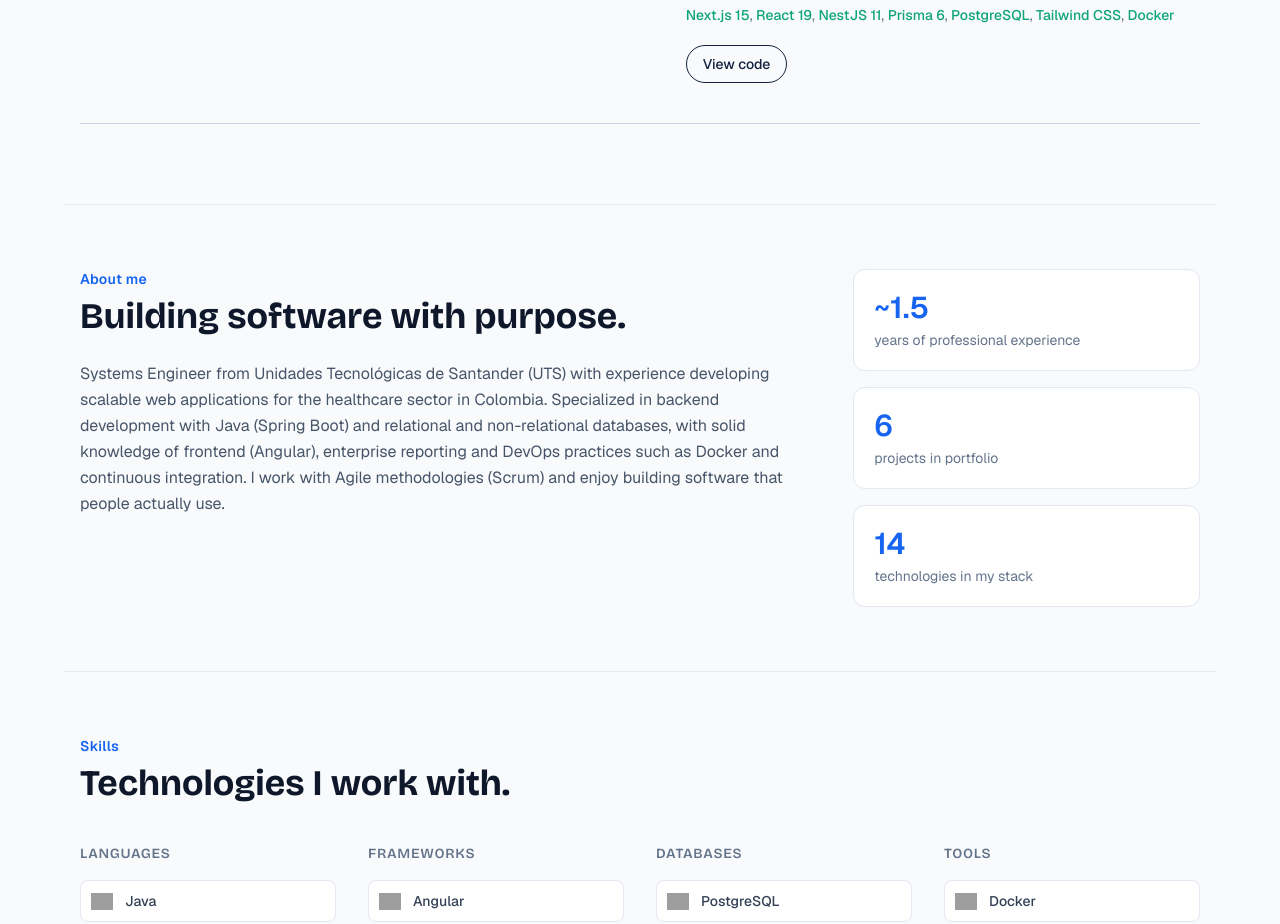
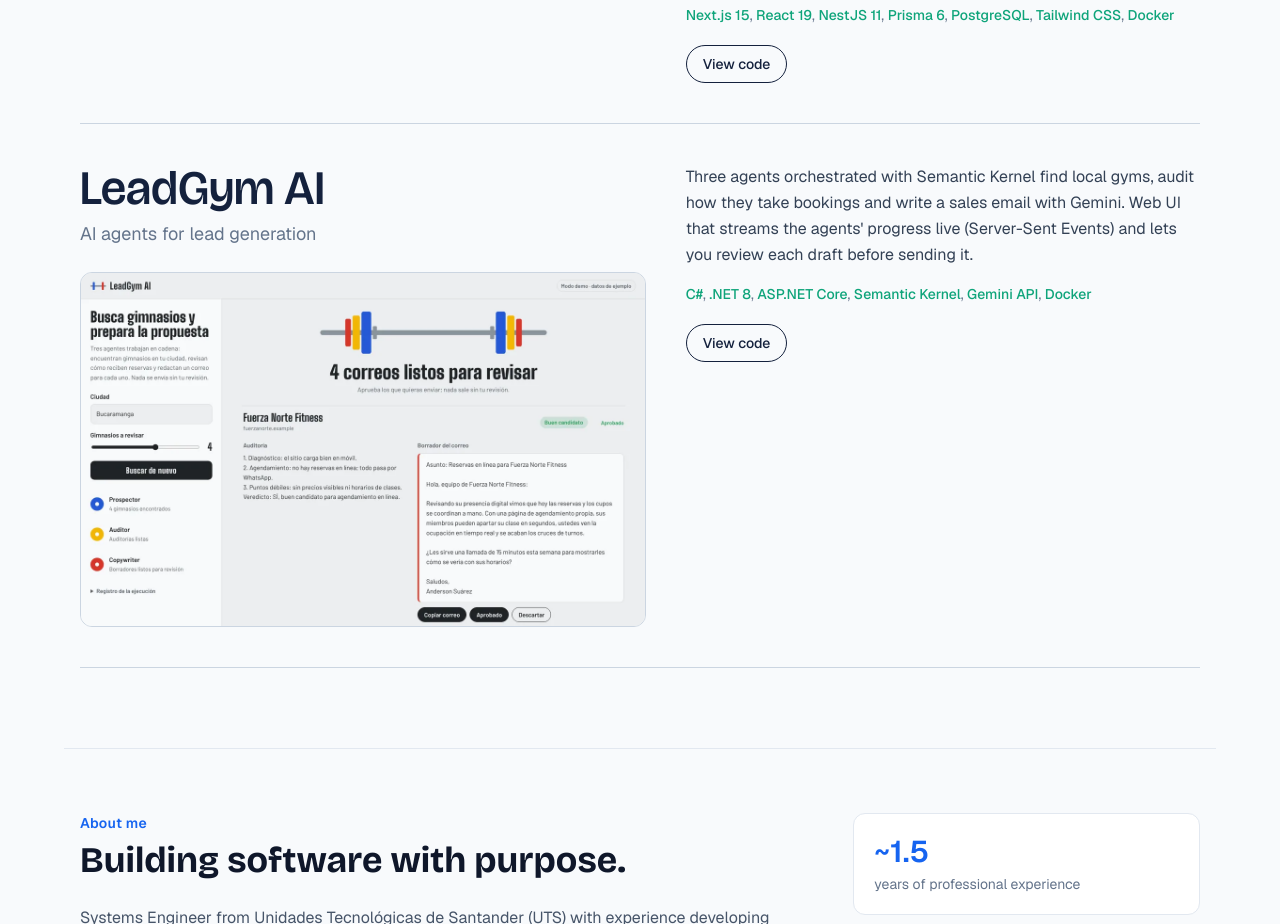
Before and after one commit to titusandersonsuarez/portafolio-de-proyectos, an Angular app: page / in a window 1280 px wide. Shown: the part 1820-2744 px from the top of the page. Built offline with nearby package versions, Linux system fonts and the light colour scheme; grey boxes are pictures that could not be loaded.

Commit message:
feat: LeadGym AI destacado con captura de su interfaz web; soporte de imágenes en proyectos
Co-Authored-By: Claude Opus 5.5 <noreply@anthropic.com>
Claude-Session: https://claude.ai/code/session_01N6Kb1fT2Uwm4CgsCa5SYXT

```diff
--- a/src/app/core/models/project.model.ts
+++ b/src/app/core/models/project.model.ts
@@ -9,5 +9,8 @@ export interface Project {
   embedPath?: string;
   githubUrl?: string;
   demoUrl?: string;
+  /** Captura de la app (ruta relativa a public/). */
+  imageUrl?: string;
+  imageAlt?: string;
   featured: boolean;
 }
--- a/src/app/core/services/portfolio.service.ts
+++ b/src/app/core/services/portfolio.service.ts
@@ -72,16 +72,20 @@ const PROJECTS: ProjectSource[] = [
     title: { es: 'LeadGym AI — agentes de IA para prospección', en: 'LeadGym AI — AI agents for lead generation' },
     description: {
       es:
-        'Varios agentes orquestados con Semantic Kernel que buscan gimnasios locales, auditan su presencia digital ' +
-        'y redactan un correo comercial personalizado con Gemini.',
+        'Tres agentes orquestados con Semantic Kernel buscan gimnasios locales, auditan cómo reciben reservas y redactan ' +
+        'un correo comercial con Gemini. Interfaz web con el progreso de los agentes en vivo (Server-Sent Events) y ' +
+        'revisión de cada borrador antes de enviarlo.',
       en:
-        'Several agents orchestrated with Semantic Kernel that find local gyms, audit their online presence ' +
-        'and write a personalized sales email with Gemini.'
+        'Three agents orchestrated with Semantic Kernel find local gyms, audit how they take bookings and write ' +
+        'a sales email with Gemini. Web UI that streams the agents\' progress live (Server-Sent Events) and lets ' +
+        'you review each draft before sending it.'
     },
-    techStack: ['C#', '.NET 8', 'Semantic Kernel', 'Gemini API', 'Docker'],
-    type: 'backend',
+    techStack: ['C#', '.NET 8', 'ASP.NET Core', 'Semantic Kernel', 'Gemini API', 'Docker'],
+    type: 'fullstack',
     githubUrl: 'https://github.com/titusandersonsuarez/leadgym-ai',
-    featured: false
+    imageUrl: 'img/projects/leadgym.webp',
+    imageAlt: 'Interfaz de LeadGym AI con los tres agentes y borradores de correo para revisar',
+    featured: true
   },
   {
     id: 'game-engine',
--- a/src/app/features/home/components/featured-projects/featured-projects.ts
+++ b/src/app/features/home/components/featured-projects/featured-projects.ts
@@ -32,6 +32,10 @@ import { PortfolioService } from '../../../../core/services/portfolio.service';
                 <span class="block mt-2 text-base md:text-lg font-sans text-slate-500 dark:text-slate-400" style="font-variation-settings:normal">
                   {{ subtitle(p.title) }}
                 </span>
+                @if (p.imageUrl) {
+                  <img [src]="p.imageUrl" [alt]="p.imageAlt ?? p.title" width="1200" height="750" loading="lazy"
+                       class="shot mt-6 w-full rounded-xl border border-slate-300 dark:border-slate-800"/>
+                }
               </h3>
               <div>
                 <p class="text-slate-700 dark:text-slate-300 leading-relaxed">{{ p.description }}</p>
@@ -58,6 +62,8 @@ import { PortfolioService } from '../../../../core/services/portfolio.service';
   styles: [`
     .row-title { font-variation-settings: 'wght' 560, 'opsz' 96; transition: font-variation-settings .45s cubic-bezier(.2,.7,.2,1); }
     .row:hover .row-title, .row:focus-within .row-title { font-variation-settings: 'wght' 800, 'opsz' 96; }
+    .shot { transition: transform .5s cubic-bezier(.2,.7,.2,1); transform-origin: left center; }
+    .row:hover .shot { transform: scale(1.015); }
     .row { opacity: 0; transform: translateY(28px); }
     ul.is-in .row {
       opacity: 1; transform: none;
--- a/src/app/features/portfolio/components/project-card/project-card.ts
+++ b/src/app/features/portfolio/components/project-card/project-card.ts
@@ -36,6 +36,10 @@ const TYPE_LABEL: Record<ProjectType, TranslationKey> = {
         }
       </header>
 
+      @if (project().imageUrl) {
+        <img [src]="project().imageUrl" [alt]="project().imageAlt ?? project().title" width="1200" height="750" loading="lazy"
+             class="mt-3 w-full rounded-lg border border-slate-200 dark:border-slate-800"/>
+      }
       <h3 class="mt-3 font-semibold text-slate-900 dark:text-slate-100
                  group-hover:text-brand-600 dark:group-hover:text-brand-400
                  transition-colors">
```
Also changed, not shown: public/img/projects/leadgym.webp (added).
